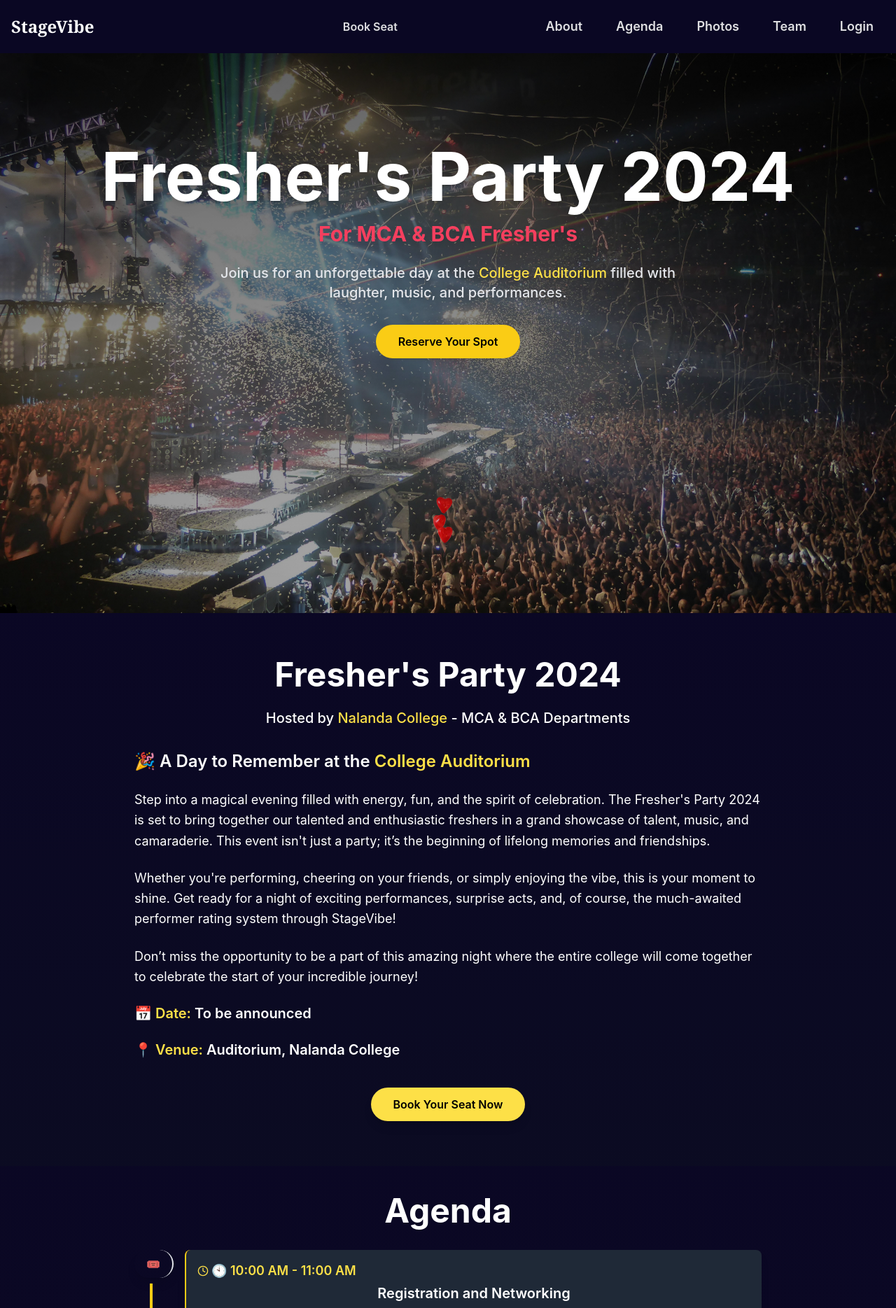
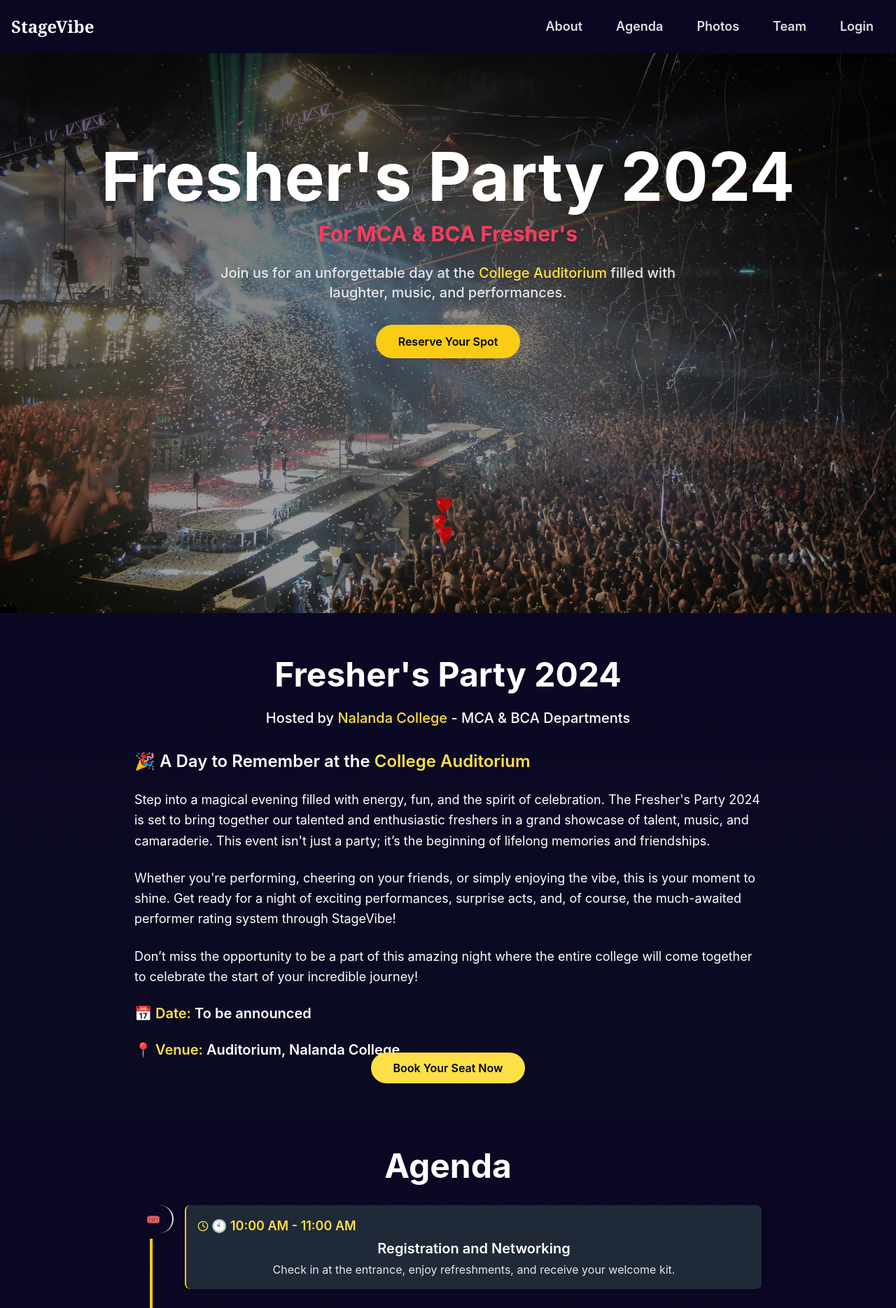
Before and after one commit to therahulkumarofficial/stagevibe2.0, a React (Vite) app: page / in a window 1280 px wide. Shown: the top 1869 px of the page at 70% size. Built offline with nearby package versions, Linux system fonts and the light colour scheme.

Commit message:
update nav

```diff
--- a/src/components/About.jsx
+++ b/src/components/About.jsx
@@ -28,9 +28,9 @@ const About = () => {
             📍 <span className="text-yellow-300">Venue:</span> Auditorium, Nalanda College
           </p>
         </div>
-        <button className="mt-10 py-3 px-8 bg-yellow-300 text-black font-semibold rounded-full hover:bg-yellow-400 transition duration-300 ease-in-out shadow-lg">
+        <a href='/booking' className="mt-10 py-3 px-8 bg-yellow-300 text-black font-semibold rounded-full hover:bg-yellow-400 transition duration-300 ease-in-out shadow-lg">
           Book Your Seat Now
-        </button>
+        </a>
       </div>
     </section>
   );
--- a/src/components/Nav.jsx
+++ b/src/components/Nav.jsx
@@ -24,8 +24,6 @@ const Nav = () => {
         <a href="/" className="text-white text-2xl font-serif font-semibold">
           StageVibe
         </a>
-        <a href="/booking" className="nav-link bg-transparent hover:bg-white hover:text-black font-semibold transition-all duration-300 rounded-md py-2 px-4 ml-40 tracking-normal block">Book Seat</a>
-
         {/* Hamburger Menu Icon for Mobile */}
         <button
           className="md:hidden text-white text-2xl focus:outline-none"
--- a/src/pages/Home.jsx
+++ b/src/pages/Home.jsx
@@ -30,9 +30,9 @@ const Home = () => {
           Join us for an unforgettable day at the{' '}
           <span className="text-yellow-300">College Auditorium</span> filled with laughter, music, and performances.
         </p>
-        <button className="py-3 px-8 bg-yellow-400 text-black font-semibold rounded-full shadow-lg hover:bg-yellow-500 transition duration-300 ease-in-out transform hover:scale-105">
+        <a href='/booking' className="py-3 px-8 bg-yellow-400 text-black font-semibold rounded-full shadow-lg hover:bg-yellow-500 transition duration-300 ease-in-out transform hover:scale-105">
           Reserve Your Spot
-        </button>
+        </a>
       </div>
 
       {/* Animated Floating Element */}
```
